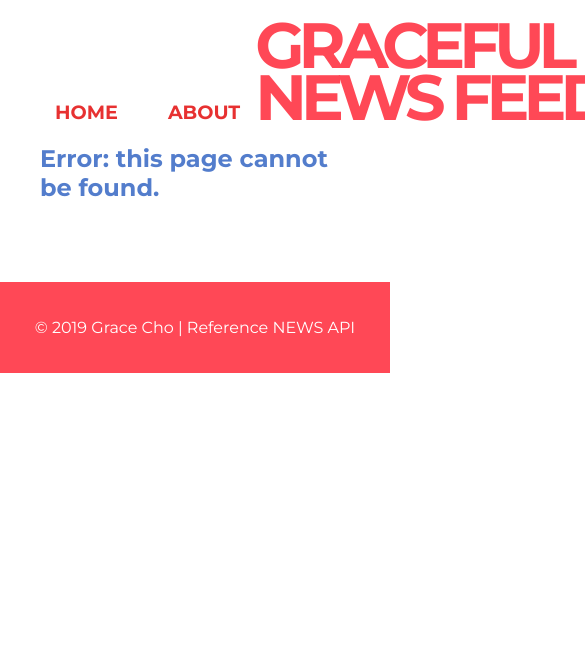
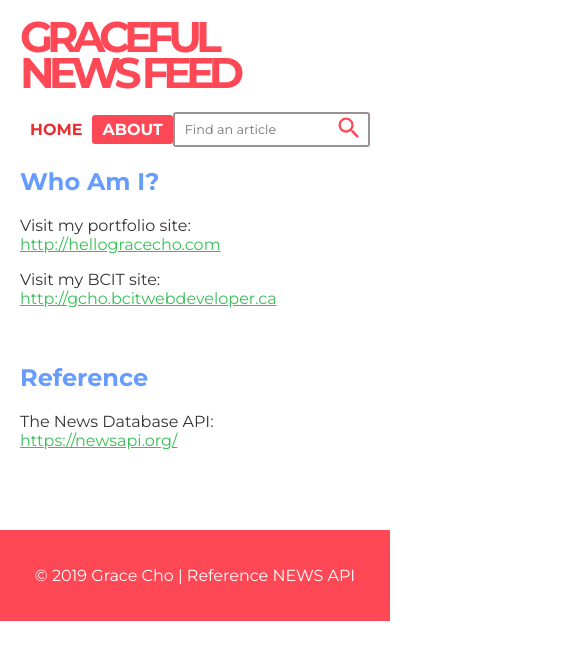
Before and after one commit to hellogracecho/react-news, a React (Create React App) app: page /news/about in a window 390 px wide. Shown: the top 660 px of the page, 585 px wide, since content can reach past the window. Built offline with nearby package versions, Linux system fonts and the light colour scheme; a web font is replaced by a local one.

Commit message:
nav bar responsive style added

```diff
--- a/package.json
+++ b/package.json
@@ -1,5 +1,6 @@
 {
   "name": "myapp",
+  "homepage": "http://gcho.bcitwebdeveloper.ca/news",
   "version": "0.1.0",
   "private": true,
   "dependencies": {
--- a/src/App.css
+++ b/src/App.css
@@ -51,6 +51,33 @@ body {
   border-radius: 3px;
 }
 
+.movie-link {
+  display: flex;
+  align-items: center;
+  font-size: 1.1em;
+  letter-spacing: -2px;
+  text-decoration: none;
+  font-family: "Montserrat", sans-serif;
+  font-weight: 700;
+  padding: 5px 10px;
+  margin-bottom: 15px;
+  color: #e73131;
+}
+
+.movie-link:hover,
+.movie-link:active,
+.movie-link:focus {
+  color: white;
+  background: #ff4856;
+  border-radius: 3px;
+}
+
+.search-and-movielink {
+  display: flex;
+  flex-direction: column;
+  align-items: flex-end;
+}
+
 .logo {
   font-size: 4em;
   font-family: "Montserrat", sans-serif;
@@ -66,6 +93,7 @@ body {
 /* Child Component Style */
 /* Search */
 .search-container {
+  /* margin-right: 20px; */
   display: flex;
   flex-direction: row;
   border: #9a9191 2px solid;
@@ -86,6 +114,74 @@ body {
   background-color: transparent;
   border: none;
   padding: 0 5px;
+}
+
+/* Nav Media Query */
+@media (max-width: 900px) {
+  .nav {
+    display: grid;
+    grid-gap: 30px;
+    grid-template-areas:
+      "logo logo"
+      "navbar search";
+  }
+
+  .grid-nav {
+    grid-area: navbar;
+    align-self: center;
+  }
+
+  .grid-logo {
+    grid-area: logo;
+  }
+
+  .grid-search {
+    grid-area: search;
+    align-items: center;
+  }
+
+  .search-and-movielink {
+    flex-direction: row;
+  }
+  .movie-link {
+    font-size: 1em;
+    margin-bottom: 0px;
+    margin-right: 20px;
+  }
+}
+
+@media (max-width: 673px) {
+  .wrapper {
+    margin: 20px;
+  }
+  .logo {
+    font-size: 11vw;
+  }
+  .nav-link:nth-of-type(1) {
+    margin-right: 5px;
+  }
+  .movie-link {
+    display: none;
+  }
+  .search-container input {
+    width: 100%;
+  }
+  .nav {
+    grid-gap: 0px;
+  }
+  .grid-logo {
+    margin-bottom: 20px;
+  }
+}
+
+@media (max-width: 450px) {
+  .nav-link {
+    font-size: 1em;
+    padding: 5px 10px;
+  }
+  .nav-link:nth-of-type(1) {
+    margin-right: 0;
+  }
 }
 
 /* Child Component Style */
--- a/src/App.js
+++ b/src/App.js
@@ -14,41 +14,54 @@ class App extends Component {
         <div>
           <div className="wrapper">
             <div className="nav">
-              <div>
+              <div className="grid-nav">
                 <NavLink
                   exact={true}
-                  to="/"
+                  to="/news"
                   activeClassName="active"
                   className="nav-link"
                 >
                   HOME
                 </NavLink>
                 <NavLink
-                  to="/about"
+                  to="/news/about"
                   activeClassName="active"
                   className="nav-link"
                 >
                   ABOUT
                 </NavLink>
               </div>
-              <div>
-                <Link to="/" className="logo">
+              <div className="grid-logo">
+                <Link to="/news" className="logo">
                   Graceful
                   <br />
                   News Feed
                 </Link>
               </div>
-              <Search />
+              <div className="search-and-movielink grid-search">
+                <a
+                  href="http://gcho.bcitwebdeveloper.ca/movie"
+                  alt="Graceful movie feed"
+                  target="_blank"
+                  rel="noopener noreferrer"
+                  className="movie-link"
+                >
+                  GRACEFUL
+                  <br />
+                  MOVIE FEED
+                </a>
+                <Search />
+              </div>
             </div>
             {/* Our router goes here */}
             <Switch>
-              <Route exact path="/" component={Home} />
+              <Route exact path="/news" component={Home} />
 
               {/* Does a redirect. */}
-              <Route path={"/about"} exact component={About} />
+              <Route path={"/news/about"} exact component={About} />
 
               {/* Shows an error page. */}
-              <Route path="*" component={NotFound} />
+              <Route path="/news/*" component={NotFound} />
             </Switch>
           </div>
           <footer>
```
Also changed, not shown: static.json (added, +7 -0 lines), src/logo.svg (deleted), 1 other file (tests, documents, lock files or other folders).
